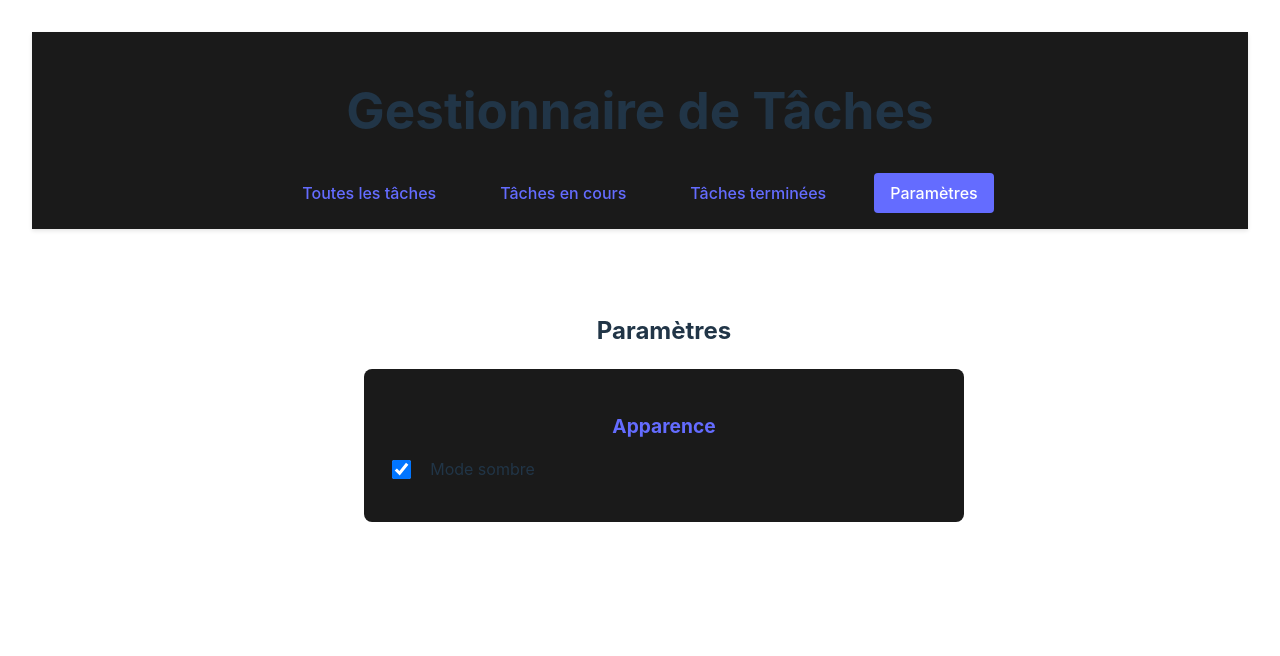
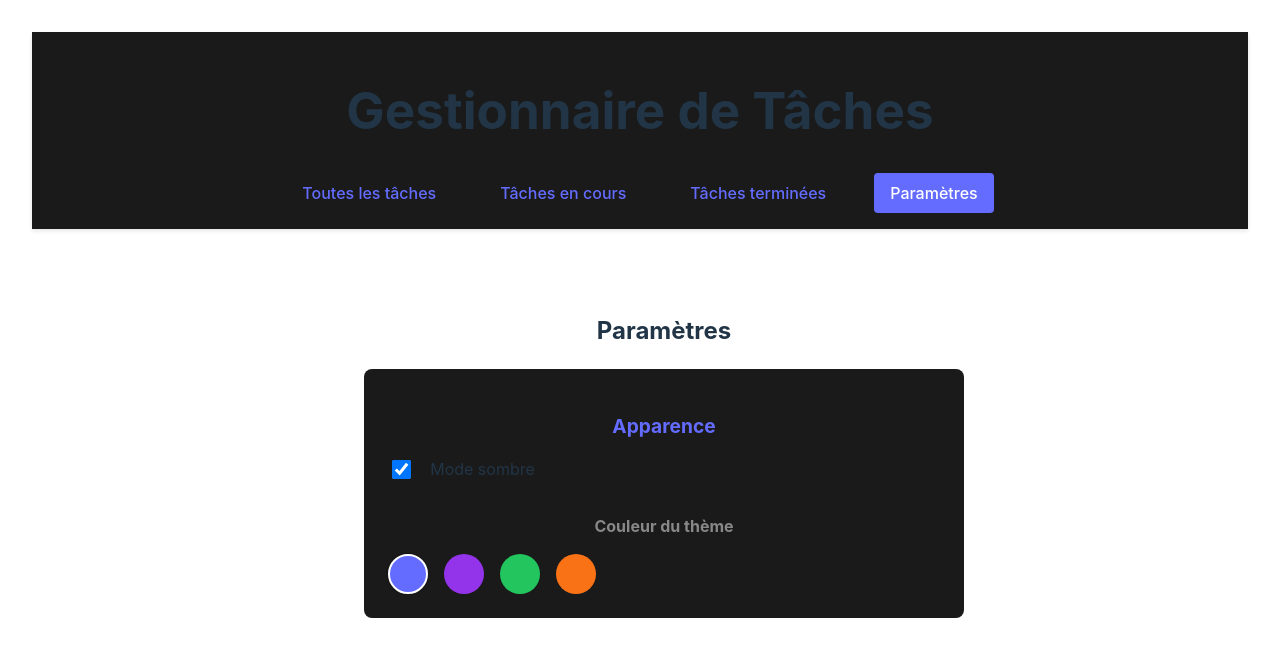
Before and after one commit to jacques1906/JLO-Projet-FrondEnd, a React (Vite) app: page /parametres in a window 1280 px wide. Shown: the top 656 px of the page. Built offline with nearby package versions, Linux system fonts and the light colour scheme.

Commit message:
feat: Added theme color selection interface

```diff
--- a/src/components/Settings.tsx
+++ b/src/components/Settings.tsx
@@ -3,6 +3,14 @@ import '../styles/components/Settings.css'
 
 const Settings = () => {
   const [darkMode, setDarkMode] = useState(true)
+  const [themeColor, setThemeColor] = useState<ThemeColor>('blue')
+
+  const themeColors: { [key in ThemeColor]: string } = {
+    blue: '#646cff',
+    purple: '#9333ea',
+    green: '#22c55e',
+    orange: '#f97316'
+  }
 
   return (
     <div className="settings-container">
@@ -20,6 +28,21 @@ const Settings = () => {
             Mode sombre
           </label>
         </div>
+
+        <div className="theme-colors">
+          <h4>Couleur du thème</h4>
+          <div className="color-options">
+            {Object.entries(themeColors).map(([name, color]) => (
+              <button
+                key={name}
+                className={`color-option ${themeColor === name ? 'active' : ''}`}
+                style={{ backgroundColor: color }}
+                onClick={() => setThemeColor(name as ThemeColor)}
+                aria-label={`Thème ${name}`}
+              />
+            ))}
+          </div>
+        </div>
       </div>
     </div>
   )
--- a/src/styles/Components/Settings.css
+++ b/src/styles/Components/Settings.css
@@ -32,3 +32,37 @@
   width: 1.2rem;
   height: 1.2rem;
 }
+
+.theme-colors {
+  margin-top: 2rem;
+}
+
+.theme-colors h4 {
+  color: #888;
+  margin-bottom: 1rem;
+}
+
+.color-options {
+  display: flex;
+  gap: 1rem;
+  flex-wrap: wrap;
+}
+
+.color-option {
+  width: 2.5rem;
+  height: 2.5rem;
+  border-radius: 50%;
+  border: 2px solid transparent;
+  cursor: pointer;
+  padding: 0;
+  transition: all 0.3s ease;
+}
+
+.color-option:hover {
+  transform: scale(1.1);
+}
+
+.color-option.active {
+  border-color: white;
+  box-shadow: 0 0 0 2px rgba(0, 0, 0, 0.1);
+}
```
